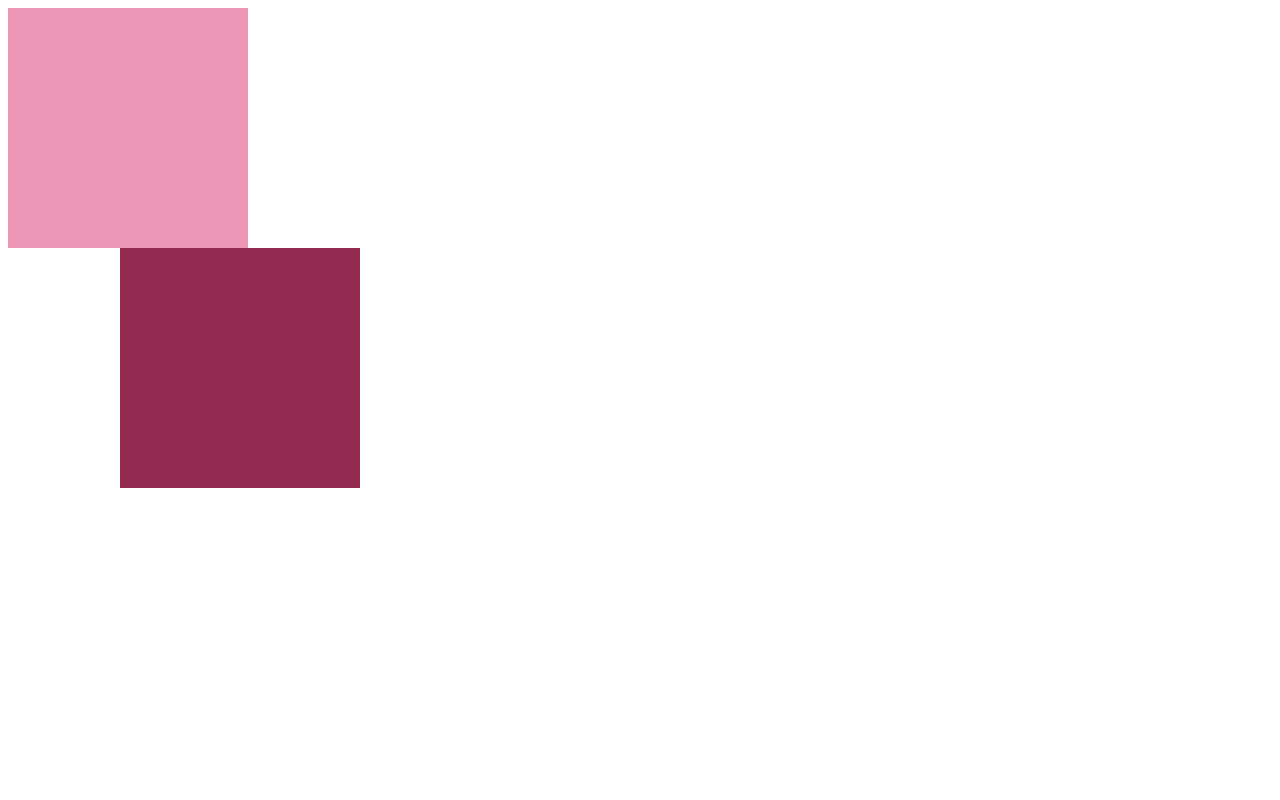
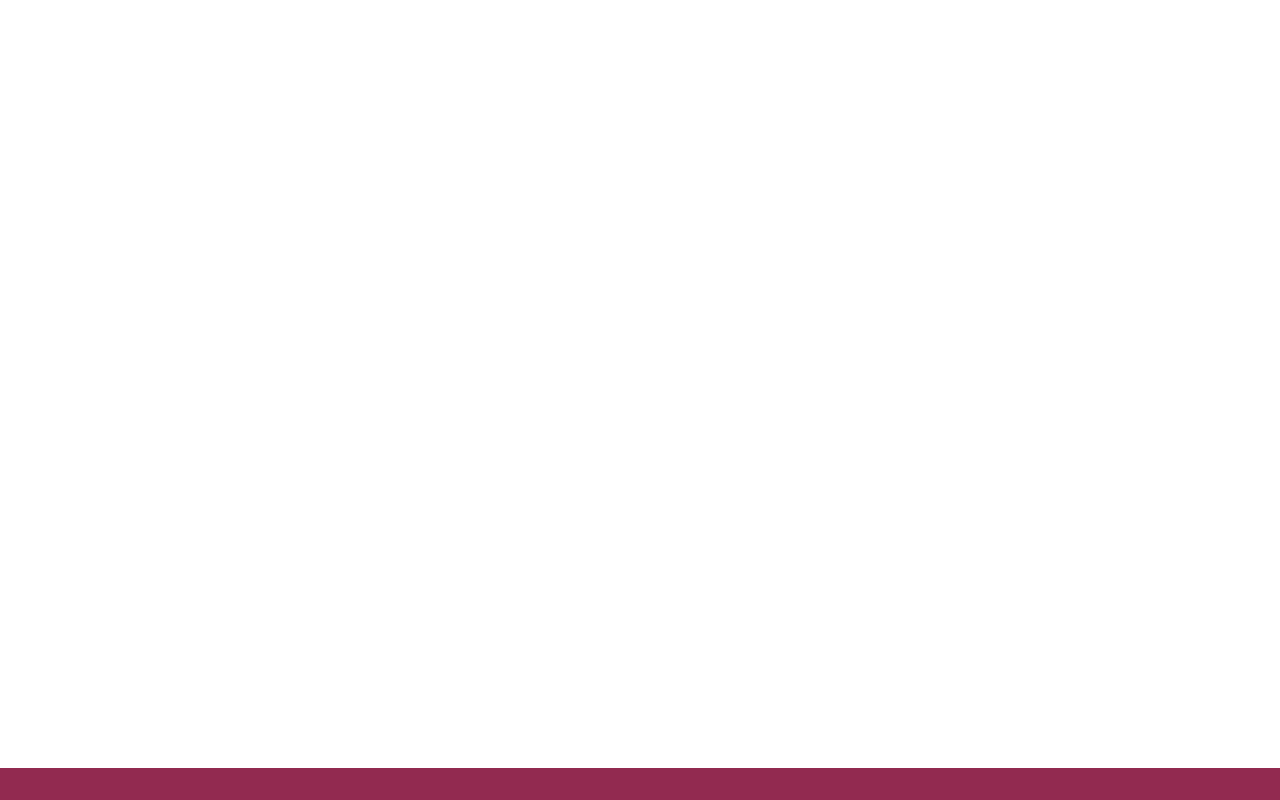
Before and after one commit to Lizbethperez/EXAMPLE-CSS-POSITIONING-101-POR-NOAH-STOKES, a plain HTML site: page index.html in a window 1280 px wide. Drawn offline with Linux system fonts and the light colour scheme.

Commit message:
NOAH STOKES.EXAMPLE I

```diff
--- a/css/main.css
+++ b/css/main.css
@@ -1,16 +1,28 @@
-/*EXAMPLE H POSITION ABSOLUTE AND RELATIVE */
-#box_1 {
-    background: #ED96B5;
-    height: 15em;
-    position: relative;
-    width: 15em;
+/*EXAMPLE I UTILIZANDO FIXED */
 
+
+ #box_1 p {
+  background: white;
+  color: #DE43C4;
+  font-family: verdana;
+  font-size: larger;
+}
+
+#box_1, #box_2 p {
+    margin:  auto;
+    width: 50em;
 }
 
 #box_2 {
   background: #922A50;
-  height: 15em;
-  left: 7.5em;
-  position: absolute;
-  width: 15em;
+  bottom: 0;
+  left: 0;
+  padding: 1em 0;
+  position: fixed;
+  right: 0;
 }
+
+#box_2 p {
+  color: white;
+  font-family: verdana;
+}
```
